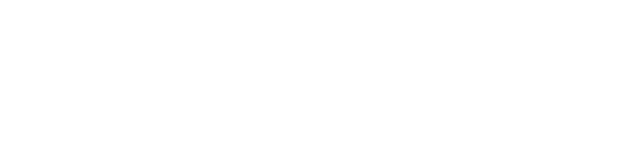
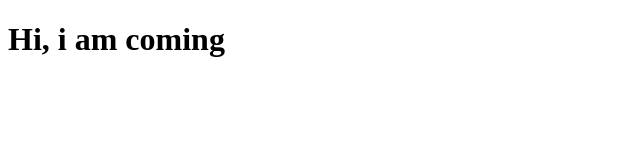
Before and after one commit to Krishndev12/LearnforPushLocRepo, a plain HTML site: page index.html in a window 1280 px wide. Shown: the whole page, without its empty margins (0-640 px from the left). Drawn offline with Linux system fonts and the light colour scheme.

Commit message:
added h1 tag

```diff
--- a/index.html
+++ b/index.html
@@ -6,6 +6,6 @@
         <title>Project2</title>
 </head>
 <body>
-
+        <h1>Hi, i am coming</h1>
 </body>
 </html>
```
